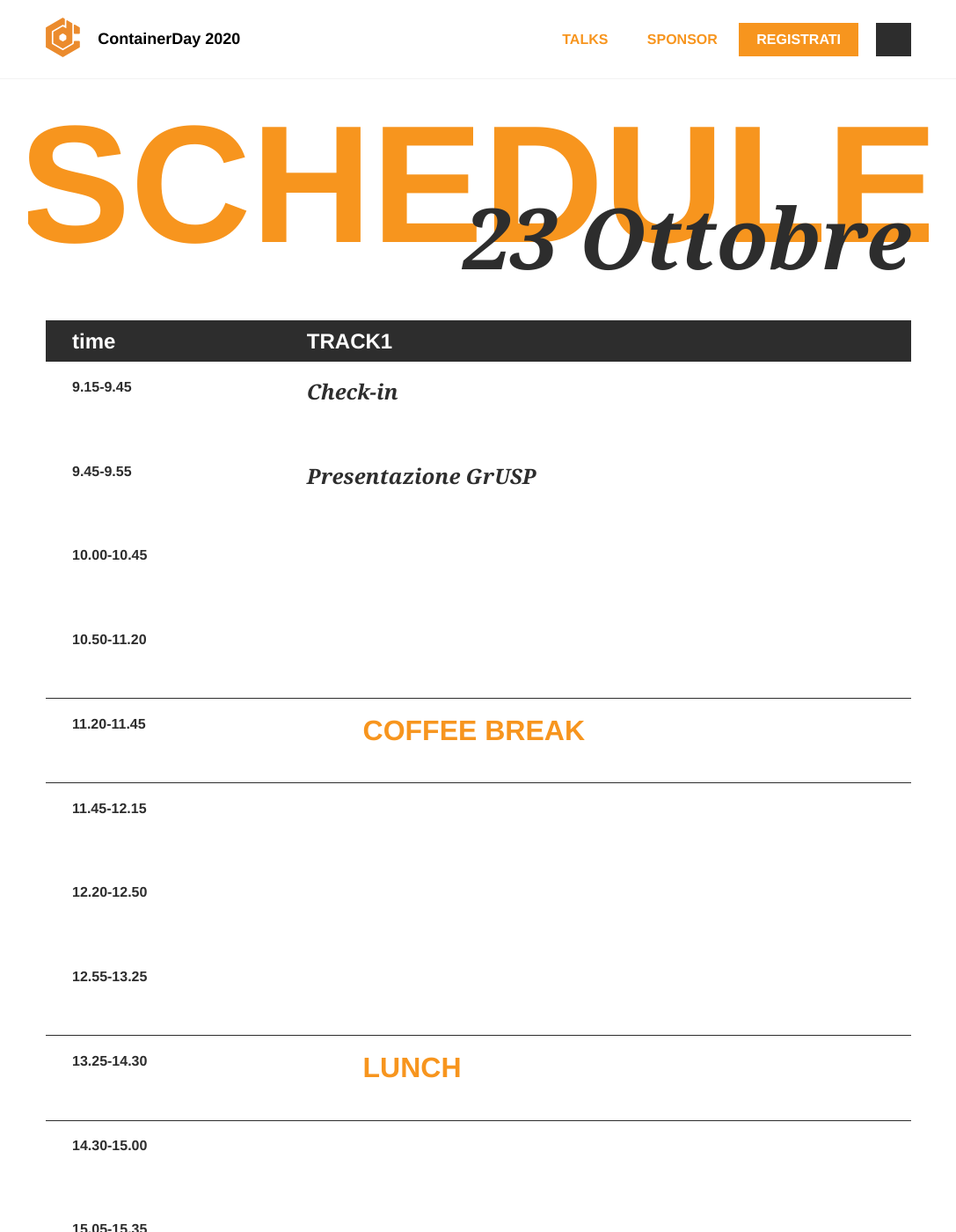
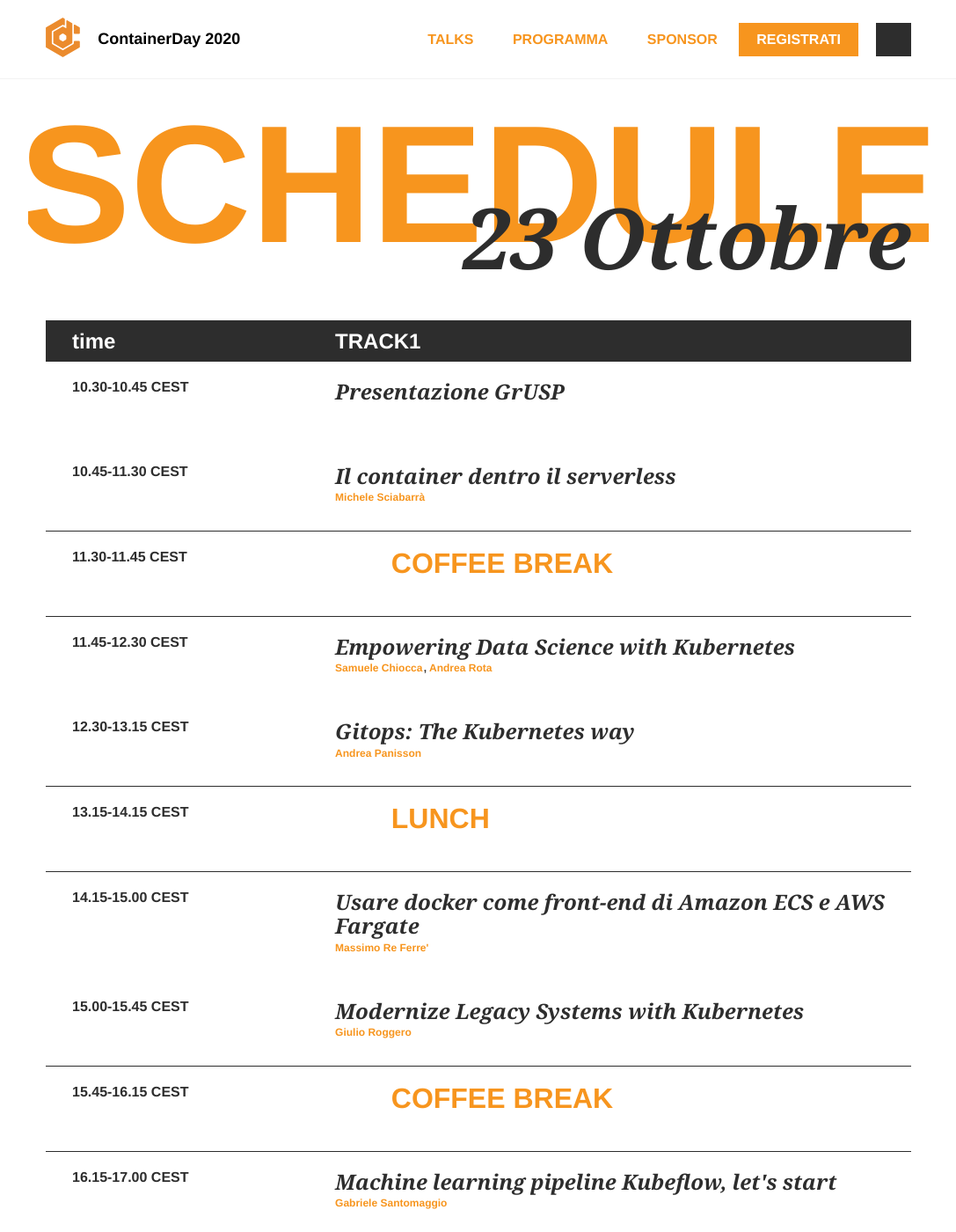
Before and after one commit to GrUSP/2020.containerday.it, a Jekyll site: the page built from schedule.html, in a window 1280 px wide and 1400 px high. Shown: the whole window at 88% size, without its empty margins (96-1183 px from the left). Built offline with Jekyll 4.4.1, drawn with Linux system fonts in a browser that asks for light colours; some web fonts are replaced; comment, search, counter and statistics services are not loaded; some of the changed text lies outside the part shown.

Commit message:
Publish schedule

```diff
--- a/_data/conference.yml
+++ b/_data/conference.yml
@@ -8,7 +8,7 @@ where_when: ONLINE, 23 Ottobre 2020
 year: 2020
 since: 2016
 talks_available: true
-schedule_available: false
+schedule_available: true
 workshop_available: false
 scholarship_available: true
 
--- a/_includes/schedule/event.html
+++ b/_includes/schedule/event.html
@@ -1,7 +1,7 @@
 <tr>
   <td class="schedule__cell schedule__cell--time">
     <span class="schedule__time">
-      {{ include.time }}
+      {{ include.time }} CEST
     </span>
     <span class="schedule__on-air">
       {% if include.title == 'Check-in' %}
--- a/_includes/schedule/pause.html
+++ b/_includes/schedule/pause.html
@@ -1,7 +1,7 @@
 <tr>
   <td class="schedule__cell schedule__cell--time schedule__cell--break">
     <span class="schedule__time">
-      {{ include.time }}
+      {{ include.time }} CEST
     </span>
     <span class="schedule__on-air">
       enjoy!
--- a/_includes/schedule/talk.html
+++ b/_includes/schedule/talk.html
@@ -14,7 +14,7 @@
 {% endif %}
   {% if include.time %}
   <td class="schedule__cell schedule__cell--time">
-    <span class="schedule__time">{{ include.time }}</span>
+    <span class="schedule__time">{{ include.time }} CEST</span>
     <span class="schedule__on-air">on air</span>
   </td>
   {% endif %}
--- a/schedule.html
+++ b/schedule.html
@@ -6,120 +6,62 @@ title: Schedule
 
   {% include schedule/intro.html date='23 Ottobre' %}
 
-  <div class="schedule" data-dates="10-26">
+  <div class="schedule" data-dates="10-23">
     <table class="schedule__table">
       <thead>
         {% include schedule/header.html tracks='1' %}
       </thead>
       <tbody>
-        {% include schedule/event.html time='9.15-9.45' title='Check-in' fill='true' %}
-        {% include schedule/event.html time='9.45-9.55' title='Presentazione GrUSP' fill='true' %}
+        {% include schedule/event.html time='10.30-10.45' title='Presentazione GrUSP' fill='true' %}
 
-        <tr>
-          {% include schedule/talk.html time='10.00-10.45' title='La Unix Way vista da un DevOps.' fill='true' %}
-        <tr>
-        </tr>
-          {% include schedule/talk.html time='10.50-11.20' title='Provisioning di container Docker usando Ansible: the good, the bad and the ugly' fill='true' %}
-        </tr>
+        {% include schedule/talk.html time='10.45-11.30' title='Il container dentro il serverless' fill='true' %}
 
-        {% include schedule/pause.html time='11.20-11.45' title='Coffee break' icon="coffee" fill='true' %}
+        {% include schedule/pause.html time='11.30-11.45' title='Coffee break' icon="coffee" fill='true' %}
 
-        <tr>
-          {% include schedule/talk.html time='11.45-12.15' title='State of Windows Containers, how to modernise your IT for Windows Applications'  fill='true' %}
-        </tr>
-        <tr>
-          {% include schedule/talk.html time='12.20-12.50' title='Deploy e monitoring di un RabbitMQ cluster su Kubernetes' fill='true' %}
-        </tr>
+        {% include schedule/talk.html time='11.45-12.30' title='Empowering Data Science with Kubernetes' fill='true' %}
+        {% include schedule/talk.html time='12.30-13.15' title='Gitops: The Kubernetes way'  fill='true' %}
 
-        <tr>
-          {% include schedule/talk.html time='12.55-13.25' title='Multi container applications with Docker Compose'  fill='true'  %}
-        </tr>
+        {% include schedule/pause.html time='13.15-14.15' title='Lunch' icon="food" fill='true' %}
 
-        {% include schedule/pause.html time='13.25-14.30' title='Lunch' icon="food" fill='true' %}
+        {% include schedule/talk.html  time='14.15-15.00' title='Usare docker come front-end di Amazon ECS e AWS Fargate' fill='true' %}
+        {% include schedule/talk.html  time='15.00-15.45' title='Modernize Legacy Systems with Kubernetes' fill='true' %}
 
-        <tr>
-          {% include schedule/talk.html  time='14.30-15.00' title='Cloud Native for the Edge Computing' fill='true' %}
-        </tr>
+        {% include schedule/pause.html time='15.45-16.15' title='Coffee break' icon="coffee" fill='true' %}
 
-        <tr>
-          {% include schedule/talk.html  time='15.05-15.35' title='Containerization of parallel MPI and accelerated applications on HPC systems' fill='true' %}
-        </tr>
+        {% include schedule/talk.html time='16.15-17.00' title="Machine learning pipeline  Kubeflow, let's start" fill='true'  %}
+        {% include schedule/talk.html time='17.00-17.45' title='Kubernetes as backend: CRD & Operators' fill='true'  %}
 
-        <tr>
-          {% include schedule/talk.html time='15.40-16.10' title='Kubeflow - Data Science on Steroids'  fill='true'  %}
-        </tr>
-
-        {% include schedule/pause.html time='16.10-16.30' title='Coffee break' icon="coffee" fill='true' %}
-
-        <tr>
-          {% include schedule/talk.html time='16.30-17.00' title='Writing Cloud-Native Applications for Kubernetes'  fill='true'  %}
-        </tr>
-
-        <tr>
-          {% include schedule/talk.html time='17.05-17.35' title='The path to a Serverless-native era with Kubernetes'  fill='true'  %}
-        </tr>
-
-        {% include schedule/event.html time='17.35-17.45' title='Bye bye from GrUSP' fill='true' %}
-
+        {% include schedule/event.html time='17.45-18.00' title='Bye bye from GrUSP' fill='true' %}
       </tbody>
     </table>
   </div>
 
-  <div class="schedule schedule--mobile" data-dates="10-26">
+  <div class="schedule schedule--mobile" data-dates="10-23">
     <table class="schedule__table">
       <thead>
         {% include schedule/header.html track='1' %}
       </thead>
       <tbody>
-        {% include schedule/event.html time='9.15-9.45' title='Check-in' fill='true' %}
-        {% include schedule/event.html time='9.45-9.55' title='Presentazione GrUSP' fill='true' %}
+        {% include schedule/event.html time='10.30-10.45' title='Presentazione GrUSP' fill='true' %}
 
-        <tr>
-          {% include schedule/talk.html time='10.00-10.45' title='La Unix Way vista da un DevOps.' fill='true' %}
-        <tr>
-        </tr>
-          {% include schedule/talk.html time='10.50-11.20' title='Provisioning di container Docker usando Ansible: the good, the bad and the ugly' fill='true' %}
-        </tr>
+        {% include schedule/talk.html time='10.45-11.30' title='Il container dentro il serverless' fill='true' %}
 
-        {% include schedule/pause.html time='11.20-11.45' title='Coffee break' icon="coffee" fill='true' %}
+        {% include schedule/pause.html time='11.30-11.45' title='Coffee break' icon="coffee" fill='true' %}
 
-        <tr>
-          {% include schedule/talk.html time='11.45-12.15' title='State of Windows Containers, how to modernise your IT for Windows Applications'  fill='true' %}
-        </tr>
-        <tr>
-          {% include schedule/talk.html time='12.20-12.50' title='Deploy e monitoring di un RabbitMQ cluster su Kubernetes' fill='true' %}
-        </tr>
+        {% include schedule/talk.html time='11.45-12.30' title='Empowering Data Science with Kubernetes' fill='true' %}
+        {% include schedule/talk.html time='12.30-13.15' title='Gitops: The Kubernetes way'  fill='true' %}
 
-        <tr>
-          {% include schedule/talk.html time='12.55-13.25' title='Multi container applications with Docker Compose'  fill='true'  %}
-        </tr>
+        {% include schedule/pause.html time='13.15-14.15' title='Lunch' icon="food" fill='true' %}
 
-        {% include schedule/pause.html time='13.25-14.30' title='Lunch' icon="food" fill='true' %}
+        {% include schedule/talk.html  time='14.15-15.00' title='Usare docker come front-end di Amazon ECS e AWS Fargate' fill='true' %}
+        {% include schedule/talk.html  time='15.00-15.45' title='Modernize Legacy Systems with Kubernetes' fill='true' %}
 
-        <tr>
-          {% include schedule/talk.html  time='14.30-15.00' title='Cloud Native for the Edge Computing' fill='true' %}
-        </tr>
+        {% include schedule/pause.html time='15.45-16.15' title='Coffee break' icon="coffee" fill='true' %}
 
-        <tr>
-          {% include schedule/talk.html  time='15.05-15.35' title='Containerization of parallel MPI and accelerated applications on HPC systems' fill='true' %}
-        </tr>
+        {% include schedule/talk.html time='16.15-17.00' title="Machine learning pipeline  Kubeflow, let's start" fill='true'  %}
+        {% include schedule/talk.html time='17.00-17.45' title='Kubernetes as backend: CRD & Operators' fill='true'  %}
 
-        <tr>
-          {% include schedule/talk.html time='15.40-16.10' title='Kubeflow - Data Science on Steroids'  fill='true'  %}
-        </tr>
-
-        {% include schedule/pause.html time='16.10-16.30' title='Coffee break' icon="coffee" fill='true' %}
-
-        <tr>
-          {% include schedule/talk.html time='16.30-17.00' title='Writing Cloud-Native Applications for Kubernetes'  fill='true'  %}
-        </tr>
-
-        <tr>
-          {% include schedule/talk.html time='17.05-17.35' title='The path to a Serverless-native era with Kubernetes'  fill='true'  %}
-        </tr>
-
-        {% include schedule/event.html time='17.35-17.45' title='Bye bye from GrUSP' fill='true' %}
-
+        {% include schedule/event.html time='17.45-18.00' title='Bye bye from GrUSP' fill='true' %}
       </tbody>
     </table>
   </div>
```
